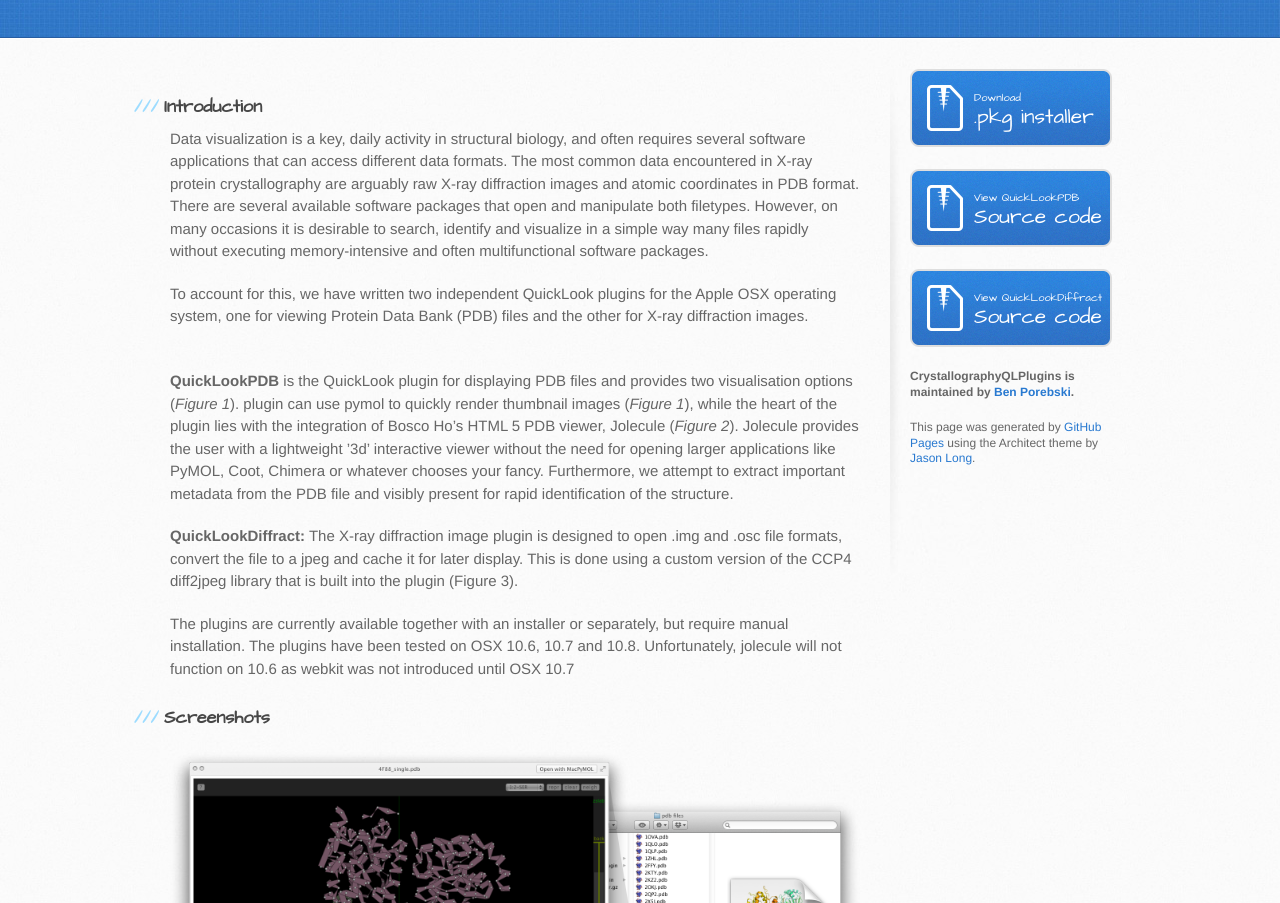
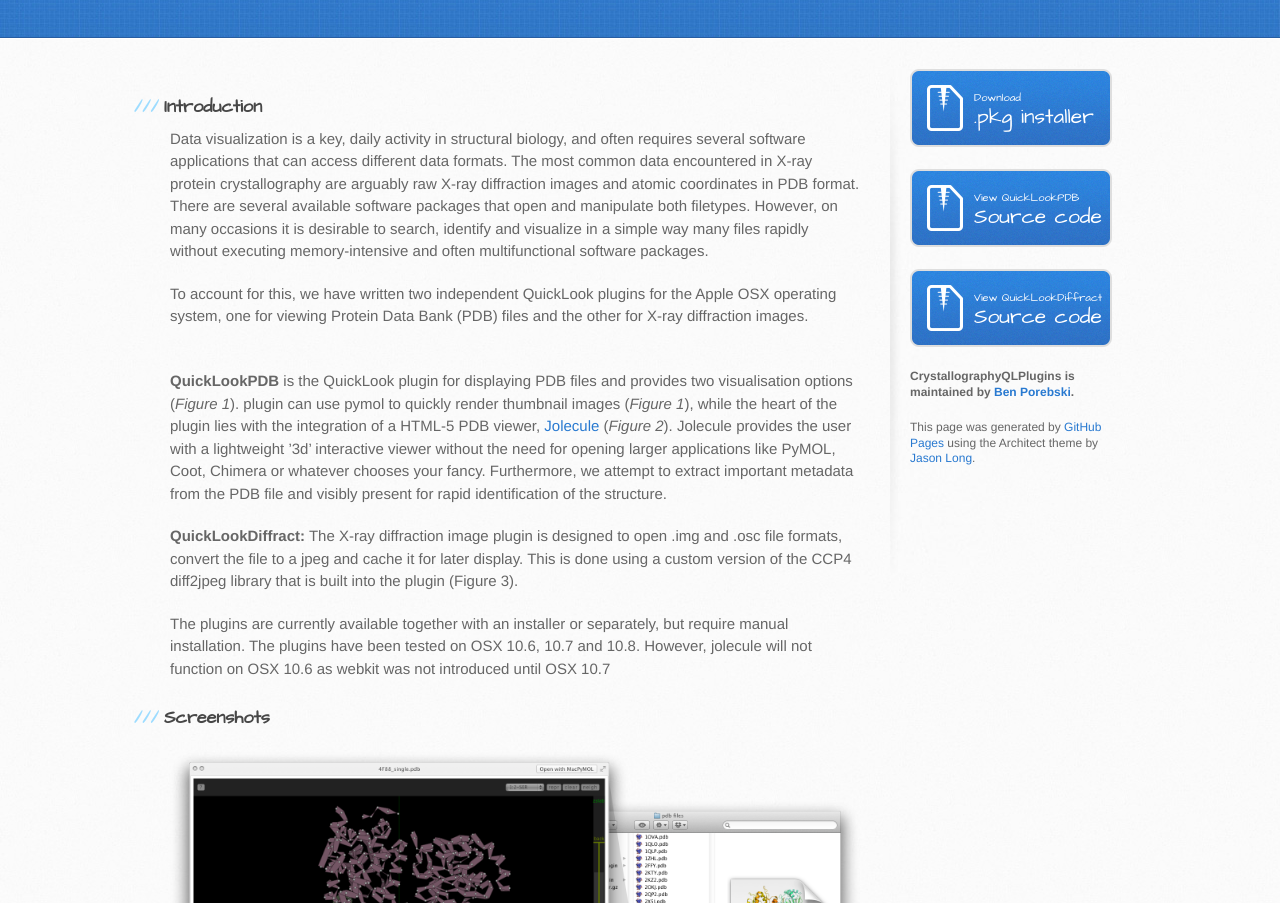
Before and after one commit to BenPorebski/CrystallographyQLPlugins, a plain HTML site: page index.html in a window 1280 px wide. Shown: the part 197-1100 px from the top of the page. Drawn offline with Linux system fonts and the light colour scheme.

Commit message:
Added jolecule url, fixed up a few things

```diff
--- a/index.html
+++ b/index.html
@@ -37,11 +37,11 @@
 
 <p><b>QuickLookPDB</b> is the QuickLook plugin for displaying PDB files and provides two visualisation options (<i>Figure 1</i>).
 
- plugin can use pymol to quickly render thumbnail images (<i>Figure 1</i>), while the heart of the plugin lies with the integration of Bosco Ho’s HTML 5 PDB viewer, Jolecule (<i>Figure 2</i>). Jolecule provides the user with a lightweight ’3d’ interactive viewer without the need for opening larger applications like PyMOL, Coot, Chimera or whatever chooses your fancy. Furthermore, we attempt to extract important metadata from the PDB file and visibly present for rapid identification of the structure.</p>
+ plugin can use pymol to quickly render thumbnail images (<i>Figure 1</i>), while the heart of the plugin lies with the integration of a HTML-5 PDB viewer, <a href="https://github.com/boscoh/jolecule">Jolecule</a> (<i>Figure 2</i>). Jolecule provides the user with a lightweight ’3d’ interactive viewer without the need for opening larger applications like PyMOL, Coot, Chimera or whatever chooses your fancy. Furthermore, we attempt to extract important metadata from the PDB file and visibly present for rapid identification of the structure.</p>
 
 <p><b>QuickLookDiffract:</b> The X-ray diffraction image plugin is designed to open .img and .osc file formats, convert the file to a jpeg and cache it for later display. This is done using a custom version of the CCP4 diff2jpeg library that is built into the plugin (Figure 3).</p>
 
-<p>The plugins are currently available together with an installer or separately, but require manual installation. The plugins have been tested on OSX 10.6, 10.7 and 10.8. Unfortunately, jolecule will not function on 10.6 as webkit was not introduced until OSX 10.7</p>
+<p>The plugins are currently available together with an installer or separately, but require manual installation. The plugins have been tested on OSX 10.6, 10.7 and 10.8. However, jolecule will not function on OSX 10.6 as webkit was not introduced until OSX 10.7</p>
 
         <h3>Screenshots</h3>
           <img src="images/Figure_1.png"/>
@@ -60,7 +60,7 @@
 
         <h3>Manual installation instructions</h3>
 
-          <b>1.</b> Copy an paste the osc and ql_jolecule.qlgenerator files to:<br>
+          <b>1.</b> Copy and paste the osc and ql_jolecule.qlgenerator files to:<br>
           <i><b>~/Library/QuickLook/</b></i>    (If the folder does not exist, create it)<br>
           <br>
           <b>2.</b> In order to get the pdb plugin to use pymol, you need an x11 version of pymol, this can be obtained from macports or by renaming pymol to PyMOLX11Hybrid.app<br>
```
